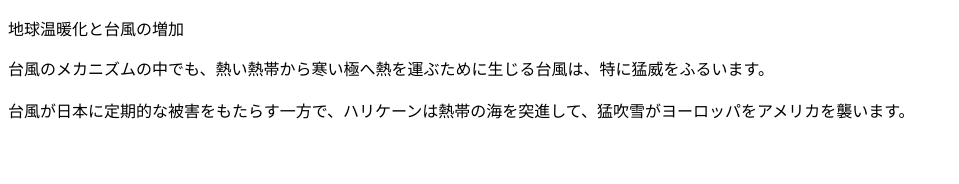
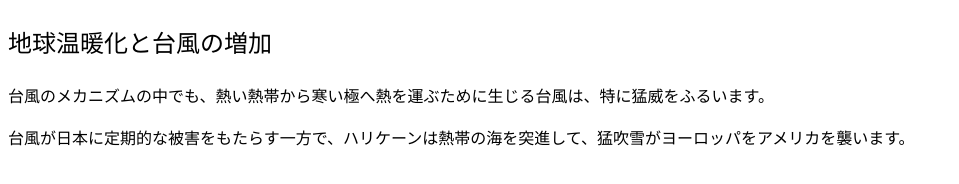
Before and after one commit to xiushu53/font_check, a plain HTML site: page index.html in a window 1280 px wide. Shown: the whole page, without its empty margins (0-959 px from the left). Drawn offline with Linux system fonts and the light colour scheme.

Commit message:
Update index.html

```diff
--- a/index.html
+++ b/index.html
@@ -3,6 +3,9 @@
 <head>
 <meta charset="utf-8">
 <style>
+.midashi {
+  font-size: 24px;
+  }
 </style>
 </head>
 <body>
```
